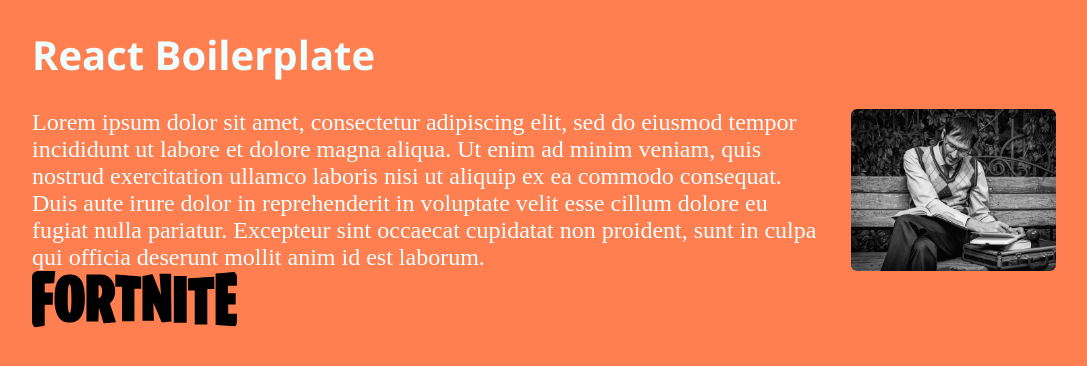
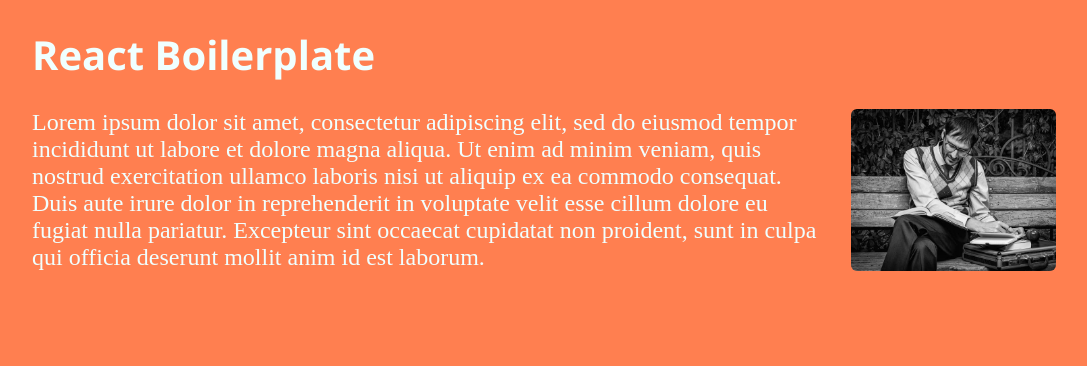
Before and after one commit to carloslsilva/react-boilerplate, a React app: page / in a window 1280 px wide. Shown: the top 366 px of the page, without its empty margins (96-1183 px from the left). Built offline with nearby package versions, Linux system fonts and the light colour scheme.

Commit message:
Nodejs packages were updated

```diff
--- a/source/App.js
+++ b/source/App.js
@@ -4,7 +4,6 @@ import { Title } from './components/Title'
 import { Paragraph } from './components/Paragraph'
 import { Picture } from './components/Picture'
 import picture from './assets/picture.jpg'
-import fornite from './assets/FortniteLogo.svg'
 
 export const App = props => (
   <>
@@ -21,9 +20,6 @@ export const App = props => (
       </Paragraph>
       <Picture src={picture} />
     </Main>
-    <footer>
-      <Picture src={fornite} />
-    </footer>
   </>
 )
 
```
Also changed, not shown: source/assets/FortniteLogo.svg (deleted), 1 other file (tests, documents, lock files or other folders).
